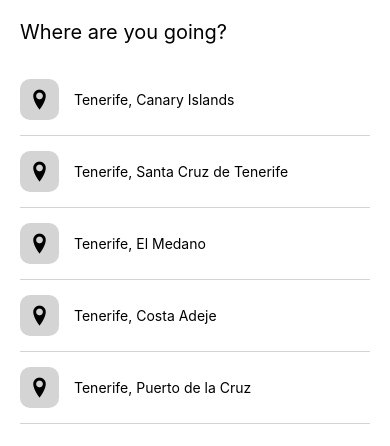
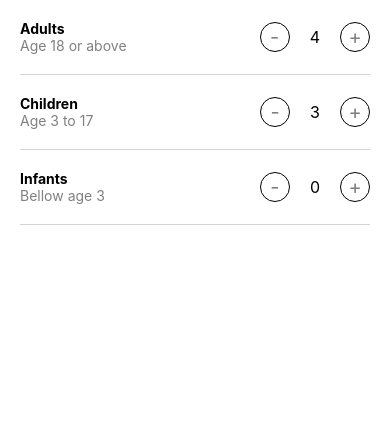
Before and after one commit to rayanserrao/Airbnb-Clone, a React Native app: screen / in a window 390 px wide. Shown: the top 446 px of the page. Built offline with nearby package versions, Linux system fonts and the light colour scheme.

Commit message:
Guest screen

```diff
--- a/App.js
+++ b/App.js
@@ -19,6 +19,7 @@
 import feed from './assets/data/feed';
 import SearchResultsScreen from './src/screens/SearchResults/index';
 import DestinationSearchScreen from './src/screens/DestinationSearch/index';
+import GuestScreen from './src/screens/Guests/index';
 
 
 
@@ -31,7 +32,7 @@
 <>
     <StatusBar barStyle='dark-content' backgroundColor="transparent"/>
     <SafeAreaView>
-     <DestinationSearchScreen/>
+     <GuestScreen/>
 
 
 
--- /dev/null
+++ b/src/screens/Guests/index.js
@@ -0,0 +1,131 @@
+import React, { useState } from 'react';
+import { Text, View, StyleSheet, FlatList, Pressable } from 'react-native';
+
+const GuestScreen = () => {
+
+    const [adults, setadults] = useState(4)
+    const [children, setChildren] = useState(3)
+    const [infants, setInfants] = useState(0)
+    return (
+        <View>
+            <View style={styles.row}>
+                <View style={styles.title}>
+                    <Text style={{ fontWeight: 'bold' }}>Adults</Text>
+                    <Text style={{ color: 'grey' }}>Age 18 or above</Text>
+                </View>
+
+                <View style={{ flexDirection: 'row', alignItems: 'center' }}>
+                    {/* -
+                    value
+                    + Button */}
+                    <Pressable
+                        onPress={() => setadults(Math.max(0, adults - 1))}
+                        style={styles.button} >
+                        <Text style={{ fontSize: 20, color: 'grey' }}>-</Text>
+                    </Pressable>
+
+                    <Text style={{ marginHorizontal: 20, fontSize: 16 }}>{adults}</Text>
+
+
+
+                    <Pressable
+                        onPress={() => setadults(adults + 1)}
+                        style={styles.button} >
+                        <Text style={{ fontSize: 20, color: 'grey' }}>+</Text>
+                    </Pressable>
+
+
+                </View>
+
+            </View>
+
+
+            <View style={styles.row}>
+                <View style={styles.title}>
+                    <Text style={{ fontWeight: 'bold' }}>Children</Text>
+                    <Text style={{ color: 'grey' }}>Age 3 to 17</Text>
+                </View>
+
+                <View style={{ flexDirection: 'row', alignItems: 'center' }}>
+                    {/* -
+                    value
+                    + Button */}
+                    <Pressable
+                        onPress={() => setChildren(Math.max(0, children - 1))}
+                        style={styles.button} >
+                        <Text style={{ fontSize: 20, color: 'grey' }}>-</Text>
+                    </Pressable>
+
+                    <Text style={{ marginHorizontal: 20, fontSize: 16 }}>{children}</Text>
+
+
+
+                    <Pressable
+                        onPress={() => setChildren(children + 1)}
+                        style={styles.button} >
+                        <Text style={{ fontSize: 20, color: 'grey' }}>+</Text>
+                    </Pressable>
+
+
+                </View>
+
+            </View>
+
+
+            <View style={styles.row}>
+                <View style={styles.title}>
+                    <Text style={{ fontWeight: 'bold' }}>Infants</Text>
+                    <Text style={{ color: 'grey' }}>Bellow age 3</Text>
+                </View>
+
+                <View style={{ flexDirection: 'row', alignItems: 'center' }}>
+                    {/* -
+                    value
+                    + Button */}
+                    <Pressable
+                        onPress={() => setInfants(Math.max(0, infants - 1))}
+                        style={styles.button} >
+                        <Text style={{ fontSize: 20, color: 'grey' }}>-</Text>
+                    </Pressable>
+
+                    <Text style={{ marginHorizontal: 20, fontSize: 16 }}>{infants}</Text>
+
+
+
+                    <Pressable
+                        onPress={() => setInfants(infants + 1)}
+                        style={styles.button} >
+                        <Text style={{ fontSize: 20, color: 'grey' }}>+</Text>
+                    </Pressable>
+
+
+                </View>
+
+            </View>
+        </View>
+    )
+}
+
+const styles = StyleSheet.create({
+    row: {
+        flexDirection: 'row',
+        justifyContent: 'space-between',
+        paddingVertical: 20,
+        marginHorizontal: 20,
+        borderBottomWidth: 1,
+        borderColor: 'lightgrey'
+    },
+    button: {
+        borderWidth: 1,
+        width: 30,
+        height: 30,
+        borderRadius: 15,
+        justifyContent: 'center',
+        alignItems: 'center',
+
+
+    }
+
+});
+
+export default GuestScreen
```
